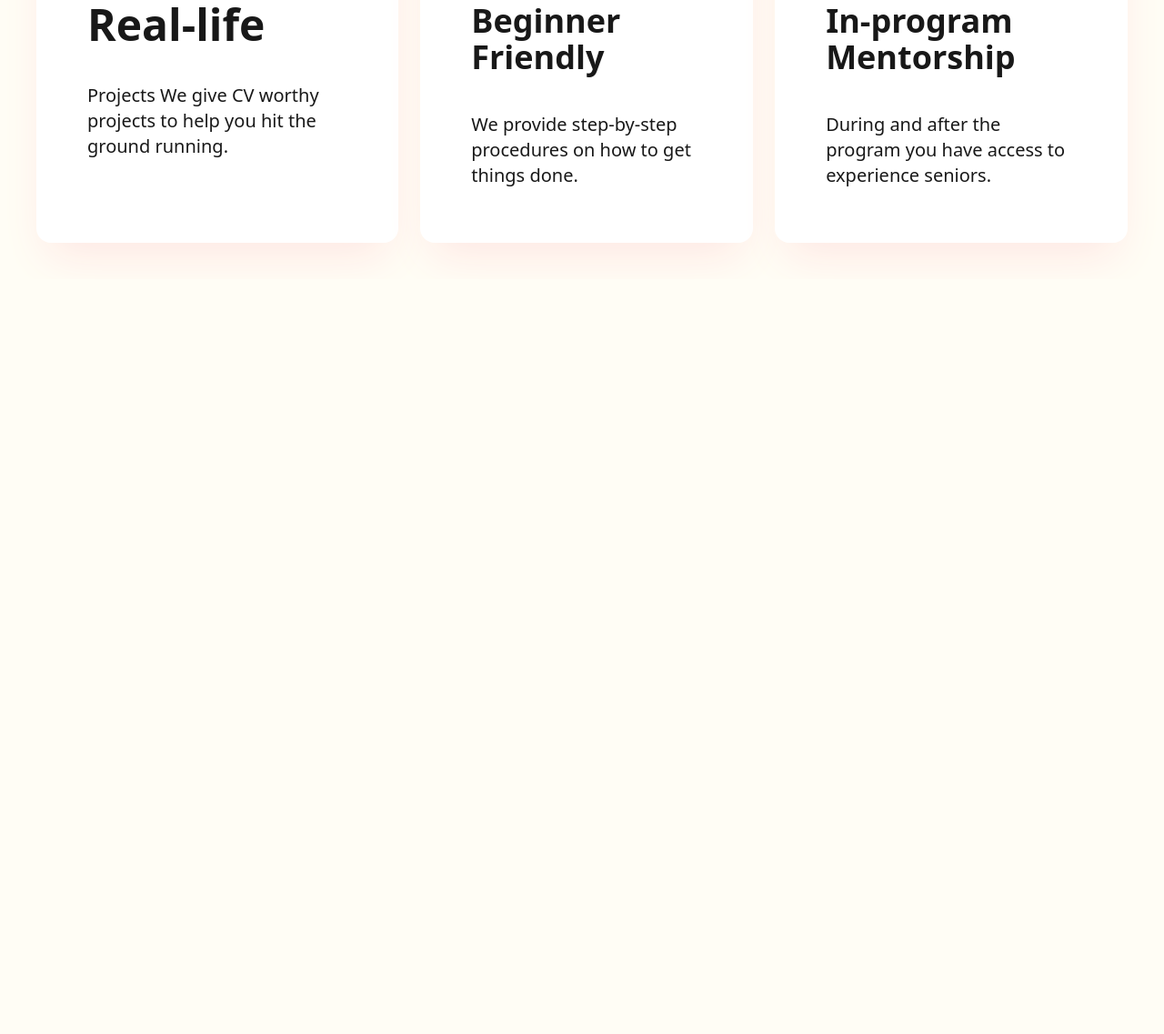
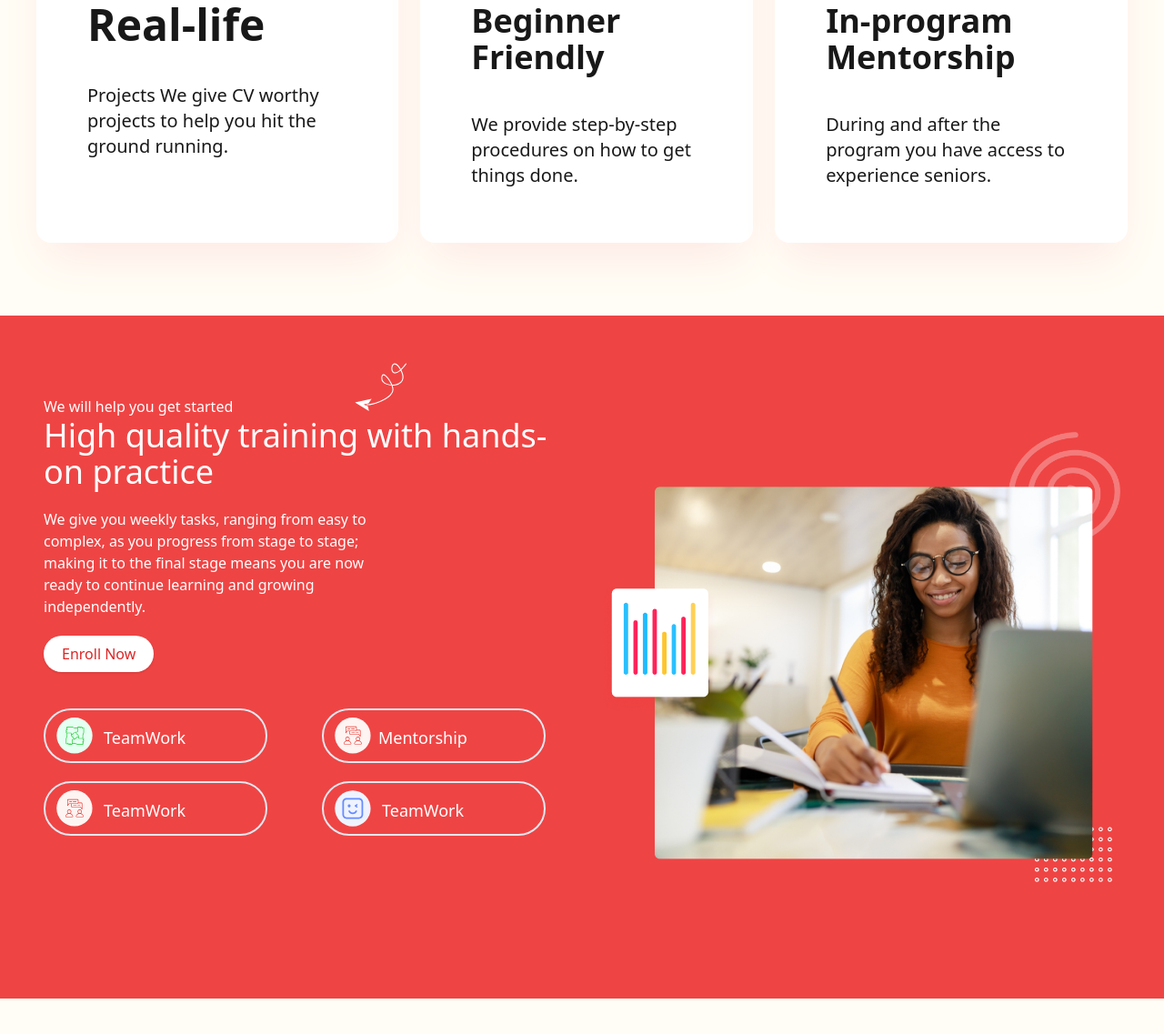
Before and after one commit to ofonime41/zuri-website, a website: page training.html in a window 1280 px wide. Shown: the part 2010-3147 px from the top of the page at 91% size. Before the commit the page ends 2317 px from the top, so only its background shows below. Drawn offline with nearby package versions, Linux system fonts and the light colour scheme.

Commit message:
Working on the traning.html page

```diff
--- a/training.html
+++ b/training.html
@@ -93,9 +93,9 @@
             </div>
         </div>
 
-        <div class="my-10 md:flex  md:space-x-6 ">
+        <div class="my-10 flex flex-col md:flex-row  space-y-10 md:space-y-0 md:space-x-6">
             <!-- box1 -->
-            <div class="rounded-2xl py-10 px-14 bg-red-600  text-white relative shadow-2xl shadow-[#FEE7E3] hover:-translate-y-6 hover:duration-200">
+            <div class="rounded-2xl py-10 px-14  bg-red-600  text-white relative shadow-2xl shadow-[#FEE7E3] hover:-translate-y-6 hover:duration-200">
                 <img  class="w-32 absolute top-0 right-0" src="./public/img/curve1.png" alt="">
                 <h3 class="text-5xl my-10 font-bold opacity-90"> 01</h3>
                 <h3 class="text-5xl font-semibold my-10 opacity-90">Fully Remote</h3>
@@ -103,7 +103,7 @@
 
             </div>
             <!-- box2 -->
-            <div class="rounded-2xl py-10 px-14 bg-white relative shadow-2xl shadow-[#FEE7E3] hover:-translate-y-6 hover:duration-200">
+            <div class="rounded-2xl py-10  px-14 bg-white relative shadow-2xl shadow-[#FEE7E3] hover:-translate-y-6 hover:duration-200">
                 <img  class="w-32 absolute top-0 right-0" src="./public/img/curve.svg" alt="">
                 <h3 class="text-5xl my-10 font-bold opacity-90"> 02</h3>
                 <h3 class="text-4xl font-semibold my-10 opacity-90">Hands-on Experience</h3>
@@ -123,7 +123,7 @@
 
         </div>
 
-        <div class="my-10 md:flex  md:space-x-6 ">
+        <div class="my-10 flex flex-col md:flex-row  space-y-10 md:space-y-0 md:space-x-6">
             <!-- box4 -->
             <div class="rounded-2xl py-10 px-14 bg-white  relative shadow-2xl shadow-[#FEE7E3] hover:-translate-y-6 hover:duration-200">
                 <img  class="w-32 absolute top-0 right-0" src="./public/img/curve4.svg" alt="">
@@ -152,13 +152,50 @@
 
         </div>
 
+    </section>
+
+    <section class="bg-red-500 my-20 py-20">
+        <div class="container mx-auto px-10">
+            <div class="md:grid grid-cols-2 md:gap-10 p-2">
+                <div class="relative">
+                    <img class="w-20 absolute -top-10 right-10 md:right-40 " src="./public/img/section5wire.svg" alt="">
+                    <p class="text-white">We will help you get started</p>
+                    <h3 class="text-2xl md:text-4xl text-white mb-5">High quality training with hands-on practice</h3>
+                    <p class="text-white mb-5 w-2/3">We give you weekly tasks, ranging from easy to complex, as you progress from stage to stage;
+                       making it to the final stage means you are now ready to continue learning and growing independently.</p>
+
+                    <button class="shadow  rounded-full  bg-white px-5 py-2 text-red-600">Enroll Now</button>
+
+                    <div class="grid grid-cols-2 gap-3 md:gap-10 mt-10 mb-5">
+                        <button class="flex rounded-full border-2 border-slate-200 md:mr-5 px-5 md:px-3 py-2 text-white space-x-3 cursor-not-allowed">
+                            <img class="w-10" src="./public/img/hand.svg" alt=""><span class="mt-2 text-lg">TeamWork</span>
+                        </button>
+
+                        <button class="flex rounded-full border-2 border-slate-200 md:mr-5 px-5 md:px-3 py-2 text-white space-x-2" >
+                            <img class="w-10" src="./public/img/mentor.svg" alt=""><span class="mt-2 text-lg">Mentorship</span>
+                        </button>
+
+                    </div>
+
+                    <div class="grid grid-cols-2  gap-3 md:gap-10 ">
+                        <button class="flex rounded-full border-2 border-slate-200 md:mr-5 px-5 md:px-3 py-2 text-white space-x-3 cursor-not-allowed">
+                            <img class="w-10" src="./public/img/mentor (1).svg" alt=""><span class="mt-2 text-lg">TeamWork</span>
+                        </button>
+
+                        <button class="flex rounded-full border-2 border-slate-200 md:mr-5 px-5 md:px-3 py-2 text-white space-x-3 cursor-not-allowed">
+                            <img class="w-10" src="./public/img/games.svg" alt=""><span class="mt-2 text-lg">TeamWork</span>
+                        </button>
+                    </div>
 
 
+                </div>
+                <div  class="my-10">
+                    <img class="w-100" src="./public/img/section5-image.png" alt="">
+                </div>
 
+            </div>
 
-
-
-
+        </div>
 
     </section>
 
```
Also changed, not shown: public/img/games.svg (added), public/img/hand.svg (added), public/img/mentor (1).svg (added), public/img/mentor.svg (added), public/img/section5-image.png (added), public/img/section5wire.svg (added).
